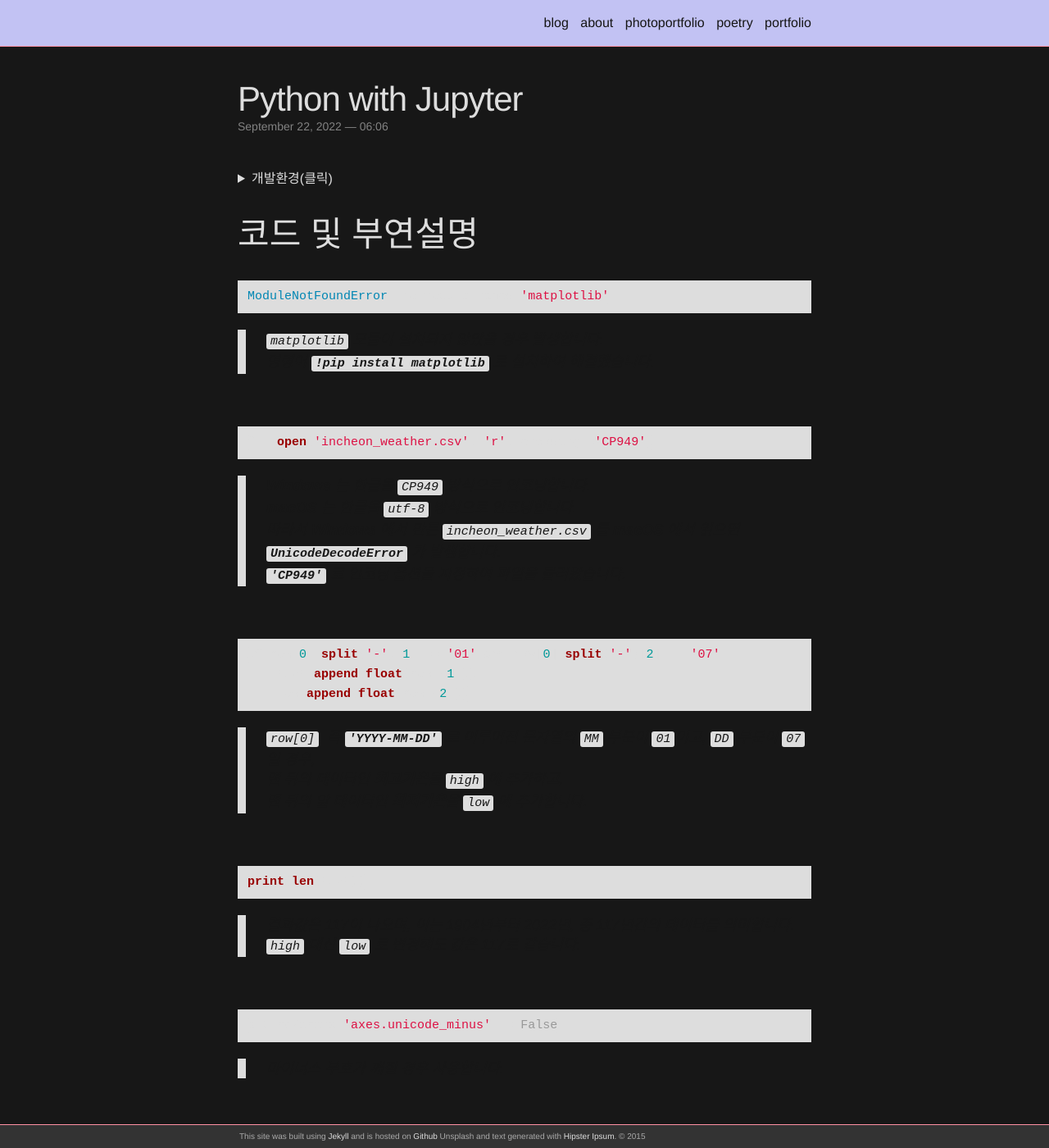
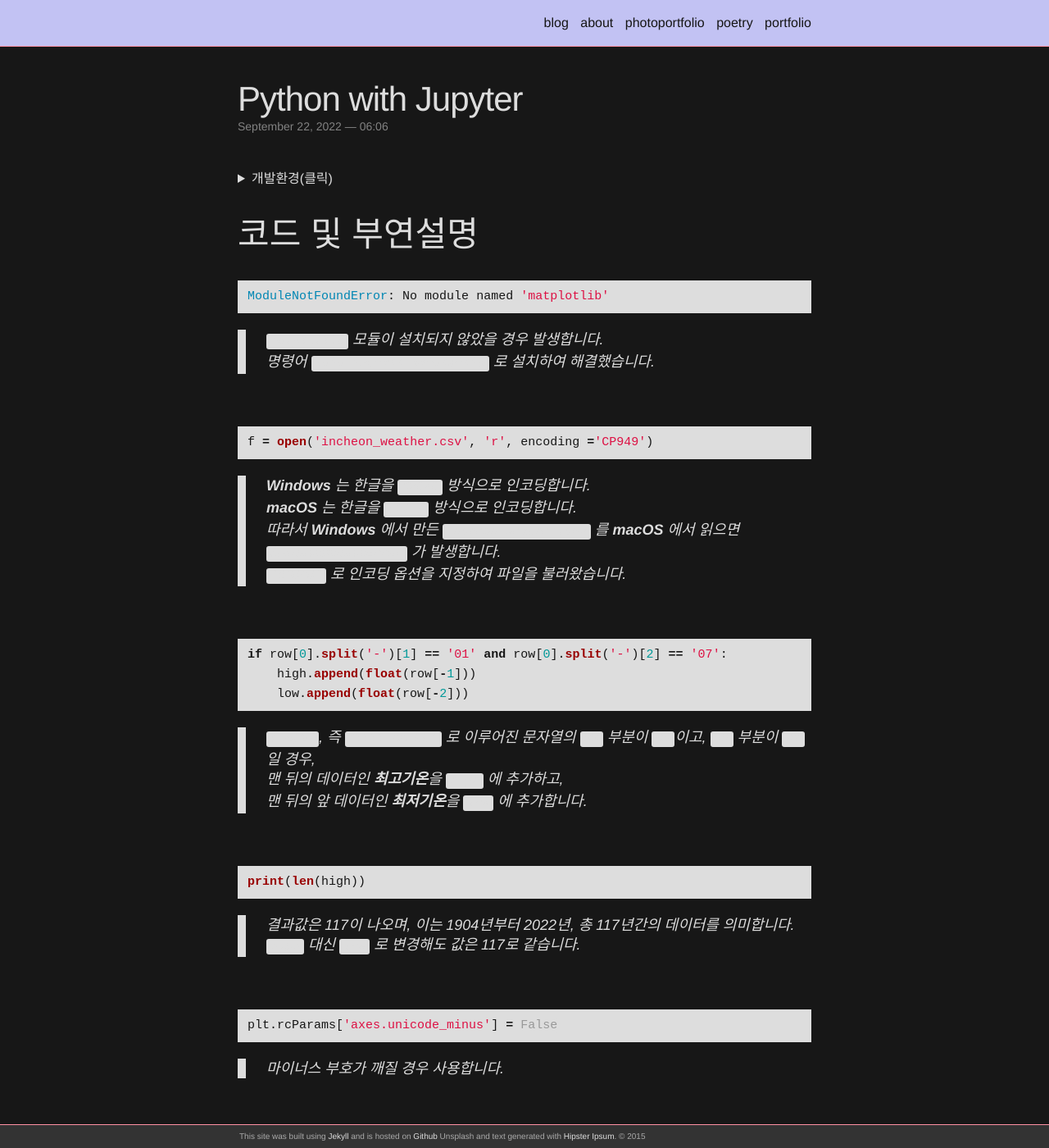
Before and after one commit to GHeeJeon/GHeeJeon.github.io, a Jekyll site: the page built from _posts/2022-09-22-Python-with-Jupyter.markdown, in a window 1280 px wide and 1400 px high. Shown: the whole window at 82% size. Built offline with Jekyll 4.4.1, drawn with Linux system fonts in a browser that asks for light colours; nearby versions of some CDN libraries.

Commit message:
master-update highlight & quote font color

```diff
--- a/_sass/_base.scss
+++ b/_sass/_base.scss
@@ -150,7 +150,7 @@ article a {
  * Blockquotes
  */
 blockquote {
-    color: $background-color;
+    color: $text-color;
     border-left: 10px solid $gray-color-light;
     padding-left: $horizontal-spacing-unit / 2;
     font-size: 18px;
--- a/_sass/_syntax-highlighting.scss
+++ b/_sass/_syntax-highlighting.scss
@@ -3,6 +3,7 @@
  */
 .highlight {
     background: #dddddd;
+    color: $background-color;
     @extend %vertical-rhythm;
 
     .c     { color: #998; font-style: italic } // Comment
```
